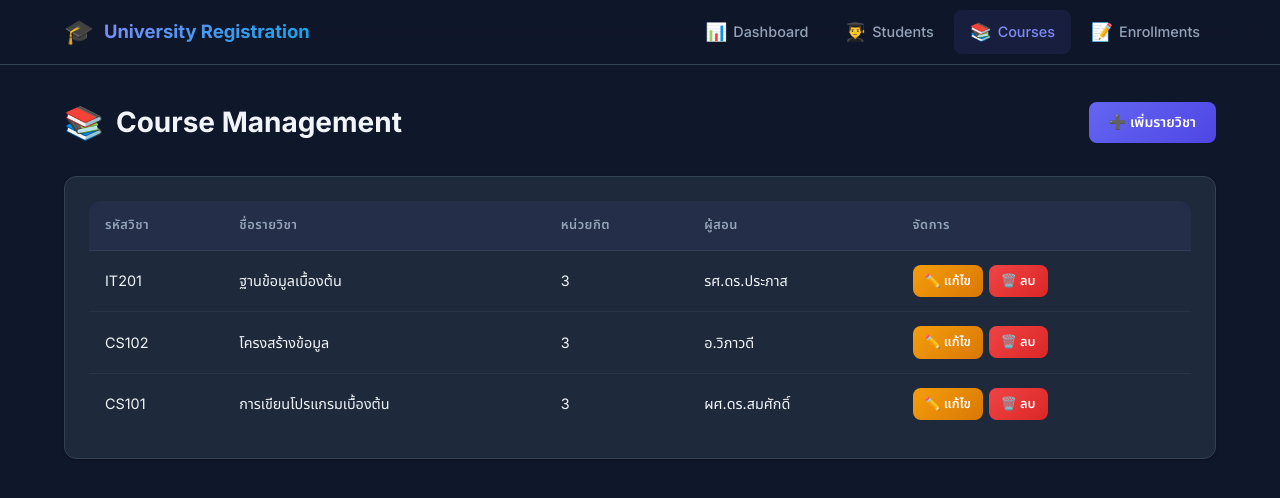
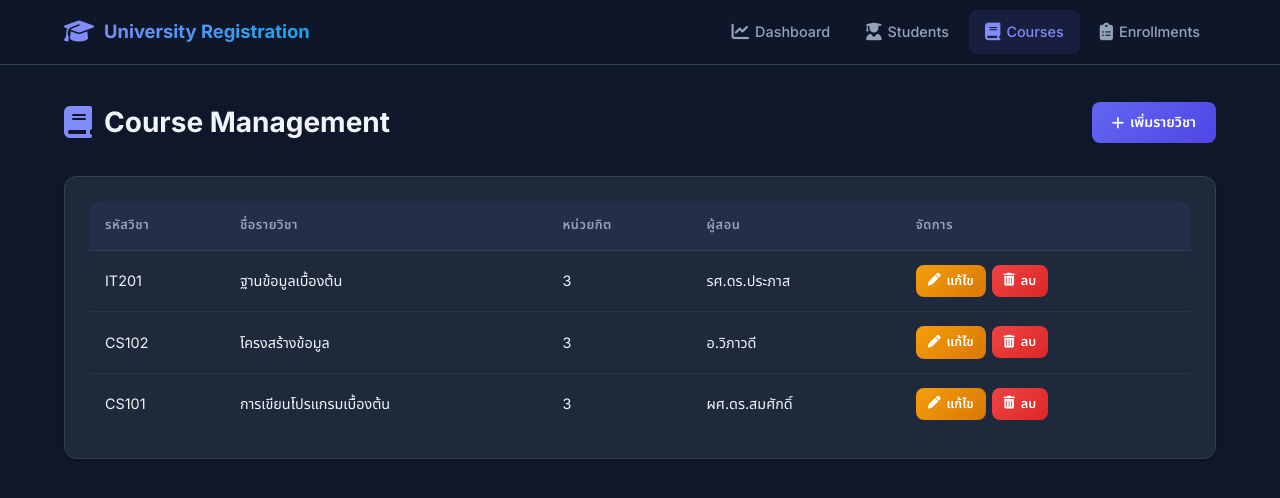
Before and after one commit to Abideen10/course-registration, a PHP site: page /course-registration/pages/courses.php in a window 1280 px wide. Shown: the top 498 px of the page. Run offline with PHP 8.4, Linux system fonts and the light colour scheme; data comes from the database, SQL or seed files in the repository.

Commit message:
feat: implement course registration system UI with shared layouts and styling

```diff
--- a/css/style.css
+++ b/css/style.css
@@ -105,6 +105,7 @@ a {
 
 .brand-icon {
     font-size: 1.5rem;
+    color: var(--color-primary-light);
 }
 
 .brand-text {
@@ -171,6 +172,7 @@ a {
 
 .page-title-icon {
     font-size: 2rem;
+    color: var(--color-primary-light);
 }
 
 /* =============================================
--- a/includes/header.php
+++ b/includes/header.php
@@ -20,6 +20,9 @@
     <link rel="preconnect" href="https://fonts.googleapis.com">
     <link href="https://fonts.googleapis.com/css2?family=Inter:wght@300;400;500;600;700&family=Noto+Sans+Thai:wght@300;400;500;600;700&display=swap" rel="stylesheet">
 
+    <!-- Font Awesome Icons -->
+    <link rel="stylesheet" href="https://cdnjs.cloudflare.com/ajax/libs/font-awesome/6.5.1/css/all.min.css">
+
     <!-- CSS -->
     <link rel="stylesheet" href="/course-registration/css/style.css">
 </head>
--- a/includes/navbar.php
+++ b/includes/navbar.php
@@ -22,7 +22,7 @@ $currentPage = basename($_SERVER['SCRIPT_NAME']);
     <div class="navbar-container">
         <!-- Logo / ชื่อระบบ -->
         <a href="/course-registration/index.php" class="navbar-brand">
-            <span class="brand-icon">🎓</span>
+            <span class="brand-icon"><i class="fa-solid fa-graduation-cap"></i></span>
             <span class="brand-text">University Registration</span>
         </a>
 
@@ -31,28 +31,28 @@ $currentPage = basename($_SERVER['SCRIPT_NAME']);
             <li>
                 <a href="/course-registration/index.php"
                    class="nav-link <?= $currentPage === 'index.php' ? 'active' : '' ?>">
-                    <span class="nav-icon">📊</span>
+                    <span class="nav-icon"><i class="fa-solid fa-chart-line"></i></span>
                     Dashboard
                 </a>
             </li>
             <li>
                 <a href="/course-registration/pages/students.php"
                    class="nav-link <?= $currentPage === 'students.php' ? 'active' : '' ?>">
-                    <span class="nav-icon">👨‍🎓</span>
+                    <span class="nav-icon"><i class="fa-solid fa-user-graduate"></i></span>
                     Students
                 </a>
             </li>
             <li>
                 <a href="/course-registration/pages/courses.php"
                    class="nav-link <?= $currentPage === 'courses.php' ? 'active' : '' ?>">
-                    <span class="nav-icon">📚</span>
+                    <span class="nav-icon"><i class="fa-solid fa-book"></i></span>
                     Courses
                 </a>
             </li>
             <li>
                 <a href="/course-registration/pages/enrollments.php"
                    class="nav-link <?= $currentPage === 'enrollments.php' ? 'active' : '' ?>">
-                    <span class="nav-icon">📝</span>
+                    <span class="nav-icon"><i class="fa-solid fa-clipboard-list"></i></span>
                     Enrollments
                 </a>
             </li>
--- a/pages/courses.php
+++ b/pages/courses.php
@@ -35,20 +35,20 @@ require_once __DIR__ . '/../includes/navbar.php';
 
     <!-- Alert Messages -->
     <?php if ($success): ?>
-        <div class="alert alert-success">✅ <?= htmlspecialchars($success) ?></div>
+        <div class="alert alert-success"><i class="fa-solid fa-circle-check"></i> <?= htmlspecialchars($success) ?></div>
     <?php endif; ?>
     <?php if ($error): ?>
-        <div class="alert alert-danger">❌ <?= htmlspecialchars($error) ?></div>
+        <div class="alert alert-danger"><i class="fa-solid fa-circle-xmark"></i> <?= htmlspecialchars($error) ?></div>
     <?php endif; ?>
 
     <!-- Page Header -->
     <div class="page-header">
         <h1 class="page-title">
-            <span class="page-title-icon">📚</span>
+            <span class="page-title-icon"><i class="fa-solid fa-book"></i></span>
             Course Management
         </h1>
         <button class="btn btn-primary" onclick="openModal('courseModal')">
-            ➕ เพิ่มรายวิชา
+            <i class="fa-solid fa-plus"></i> เพิ่มรายวิชา
         </button>
     </div>
 
@@ -76,12 +76,12 @@ require_once __DIR__ . '/../includes/navbar.php';
                         <td>
                             <div class="action-buttons">
                                 <a href="courses.php?edit=<?= $course['id'] ?>" class="btn btn-warning btn-sm">
-                                    ✏️ แก้ไข
+                                    <i class="fa-solid fa-pen"></i> แก้ไข
                                 </a>
                                 <form method="POST" action="../actions/course_delete.php" style="display:inline;"
                                       onsubmit="return confirmDelete('<?= htmlspecialchars($course['course_name'], ENT_QUOTES) ?>')">
                                     <input type="hidden" name="id" value="<?= $course['id'] ?>">
-                                    <button type="submit" class="btn btn-danger btn-sm">🗑️ ลบ</button>
+                                    <button type="submit" class="btn btn-danger btn-sm"><i class="fa-solid fa-trash-can"></i> ลบ</button>
                                 </form>
                             </div>
                         </td>
@@ -92,7 +92,7 @@ require_once __DIR__ . '/../includes/navbar.php';
         </div>
         <?php else: ?>
             <div class="empty-state">
-                <div class="empty-state-icon">📚</div>
+                <div class="empty-state-icon"><i class="fa-solid fa-book-open"></i></div>
                 <p>ยังไม่มีข้อมูลรายวิชา กดปุ่ม "เพิ่มรายวิชา" เพื่อเริ่มต้น</p>
             </div>
         <?php endif; ?>
@@ -104,7 +104,7 @@ require_once __DIR__ . '/../includes/navbar.php';
      ============================================= -->
 <div id="courseModal" class="modal-overlay">
     <div class="modal">
-        <h2 class="modal-title">➕ เพิ่มรายวิชาใหม่</h2>
+        <h2 class="modal-title"><i class="fa-solid fa-plus"></i> เพิ่มรายวิชาใหม่</h2>
         <form method="POST" action="../actions/course_create.php">
             <div class="form-group">
                 <label for="course_code">รหัสวิชา</label>
@@ -134,7 +134,7 @@ require_once __DIR__ . '/../includes/navbar.php';
                        placeholder="เช่น ผศ.ดร.สมศักดิ์" required>
             </div>
             <div class="form-actions">
-                <button type="submit" class="btn btn-success">💾 บันทึก</button>
+                <button type="submit" class="btn btn-success"><i class="fa-solid fa-floppy-disk"></i> บันทึก</button>
                 <button type="button" class="btn btn-secondary" onclick="closeModal('courseModal')">ยกเลิก</button>
             </div>
         </form>
@@ -147,7 +147,7 @@ require_once __DIR__ . '/../includes/navbar.php';
 <?php if ($editCourse): ?>
 <div id="editCourseModal" class="modal-overlay active">
     <div class="modal">
-        <h2 class="modal-title">✏️ แก้ไขรายวิชา</h2>
+        <h2 class="modal-title"><i class="fa-solid fa-pen-to-square"></i> แก้ไขรายวิชา</h2>
         <form method="POST" action="../actions/course_update.php">
             <input type="hidden" name="id" value="<?= $editCourse['id'] ?>">
             <div class="form-group">
@@ -171,7 +171,7 @@ require_once __DIR__ . '/../includes/navbar.php';
                        value="<?= htmlspecialchars($editCourse['teacher']) ?>" required>
             </div>
             <div class="form-actions">
-                <button type="submit" class="btn btn-success">💾 อัพเดต</button>
+                <button type="submit" class="btn btn-success"><i class="fa-solid fa-floppy-disk"></i> อัพเดต</button>
                 <a href="courses.php" class="btn btn-secondary">ยกเลิก</a>
             </div>
         </form>
```
Also changed, not shown: index.php (+6 -6 lines), pages/enrollments.php (+11 -11 lines), pages/students.php (+13 -13 lines).
